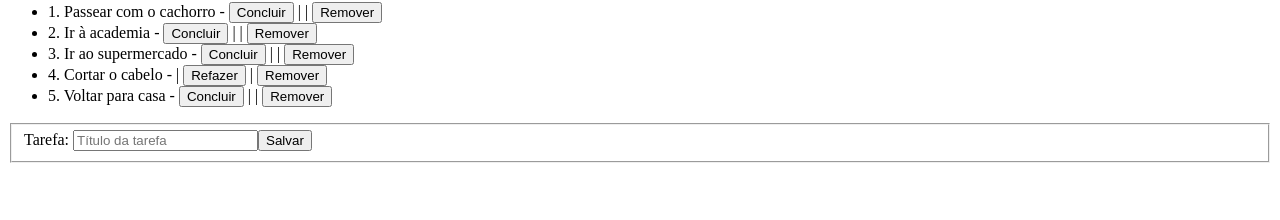
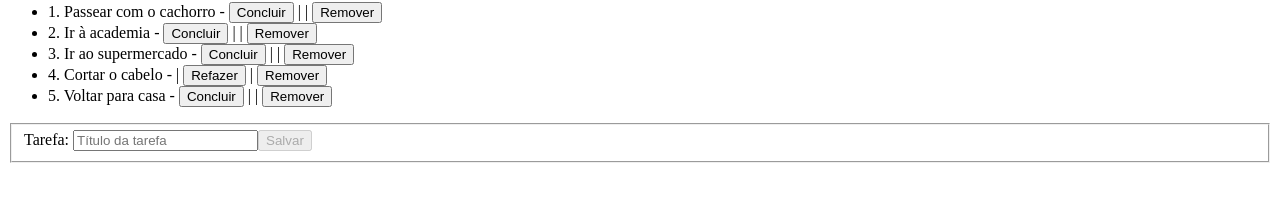
Before and after one commit to LukeDaniel16/Comecando-com-Angular, an Angular app in the folder todo/: page / in a window 1280 px wide. Shown: the part 78-298 px from the top of the page. Built offline with nearby package versions, Linux system fonts and the light colour scheme.

Commit message:
Adicionando validação visual

```diff
--- a/todo/src/app/app.component.html
+++ b/todo/src/app/app.component.html
@@ -12,7 +12,9 @@
   <fieldset>
     <label>Tarefa: </label>
     <input type="text" placeholder="Título da tarefa" maxlength="60" formControlName="title">
-    <button>Salvar</button>
+    <small *ngIf="form.controls.title.invalid && !form.controls.title.pristine">Este campo é inválido entre 3 e 60
+      caracteres.</small>
+    <button [disabled]="form.invalid">Salvar</button>
   </fieldset>
 </form>
 
```
